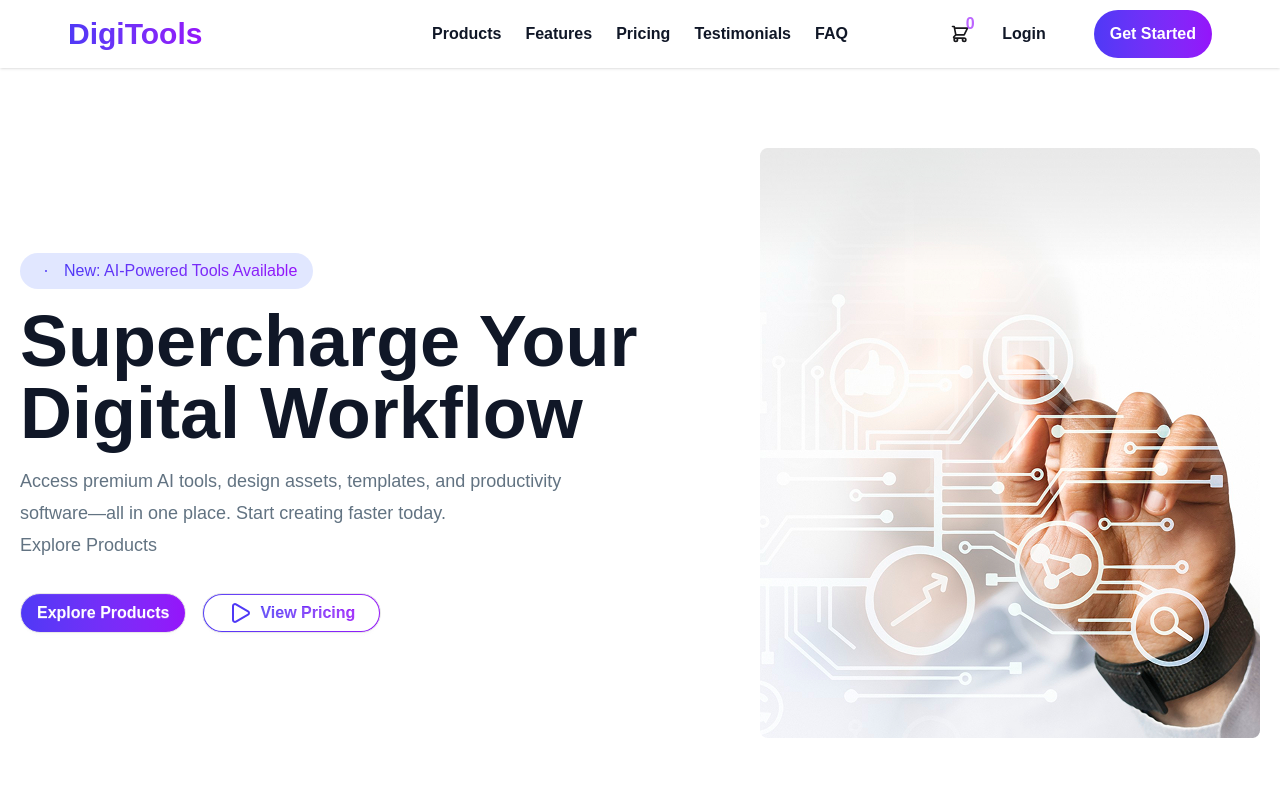
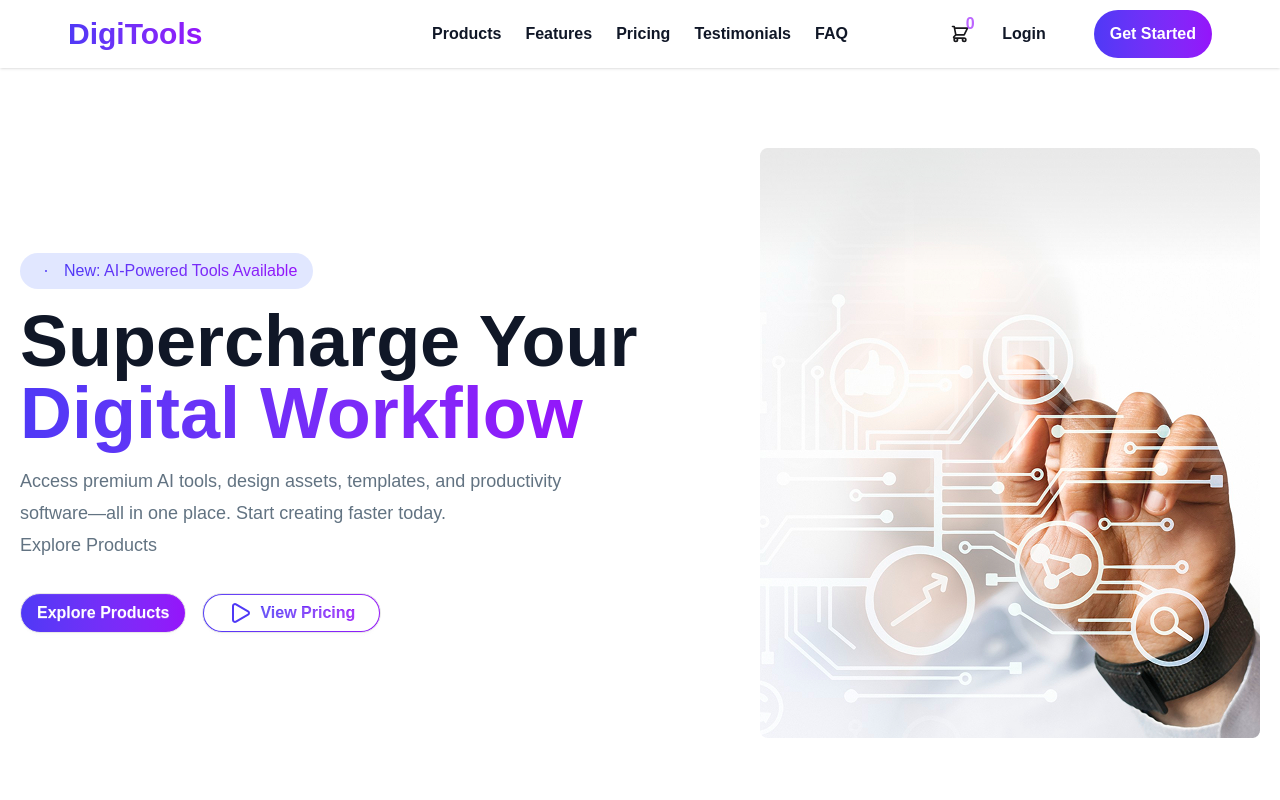
Before and after one commit to rakib97j/DigiTools, a React (Vite) app: page / in a window 1280 px wide. Shown: the top 800 px of the page. Built offline with nearby package versions, Linux system fonts and the light colour scheme.

Commit message:
Edit banner taitle color

```diff
--- a/src/Components/Banner.jsx
+++ b/src/Components/Banner.jsx
@@ -13,7 +13,11 @@
             </span>
           </p>
           <h1 className="text-[#101727] font-extrabold text-4xl  md:text-7xl mb-4 landing-[84px]">
-            Supercharge Your <br /> Digital Workflow
+            Supercharge Your <br />{" "}
+            <span className=" bg-gradient-to-r from-[#4F39F6] to-[#9514FA] bg-clip-text text-transparent">
+              {" "}
+              Digital Workflow
+            </span>
           </h1>
           <p className="text-[#627382] font-normal text-lg leading-8 mb-8 md:mx-0 mx-5 ">
             Access premium AI tools, design assets, templates, and productivity
@@ -27,13 +31,11 @@
                 Explore Products
               </button>
 
-              <button className="btn px-[1px] py-[1px] ml-4 rounded-full bg-gradient-to-r from-[#4F39F6] to-[#9514FA]  hover:shadow-lg">
+              <button className=" btn px-[1px] py-[1px] ml-4 rounded-full bg-gradient-to-r from-[#4F39F6] to-[#9514FA]  hover:shadow-lg">
                 <div className="flex items-center gap-2 px-6 py-3 bg-white rounded-full h-full w-full">
-
                   <Play className="text-[#4F39F6]" />
 
-
-                  <span className="text-base font-semibold bg-gradient-to-r from-[#4F39F6] to-[#9514FA] bg-clip-text text-transparent">
+                  <span className="  text-base font-semibold bg-gradient-to-r from-[#4F39F6] to-[#9514FA] bg-clip-text text-transparent">
                     View Pricing
                   </span>
                 </div>
```
